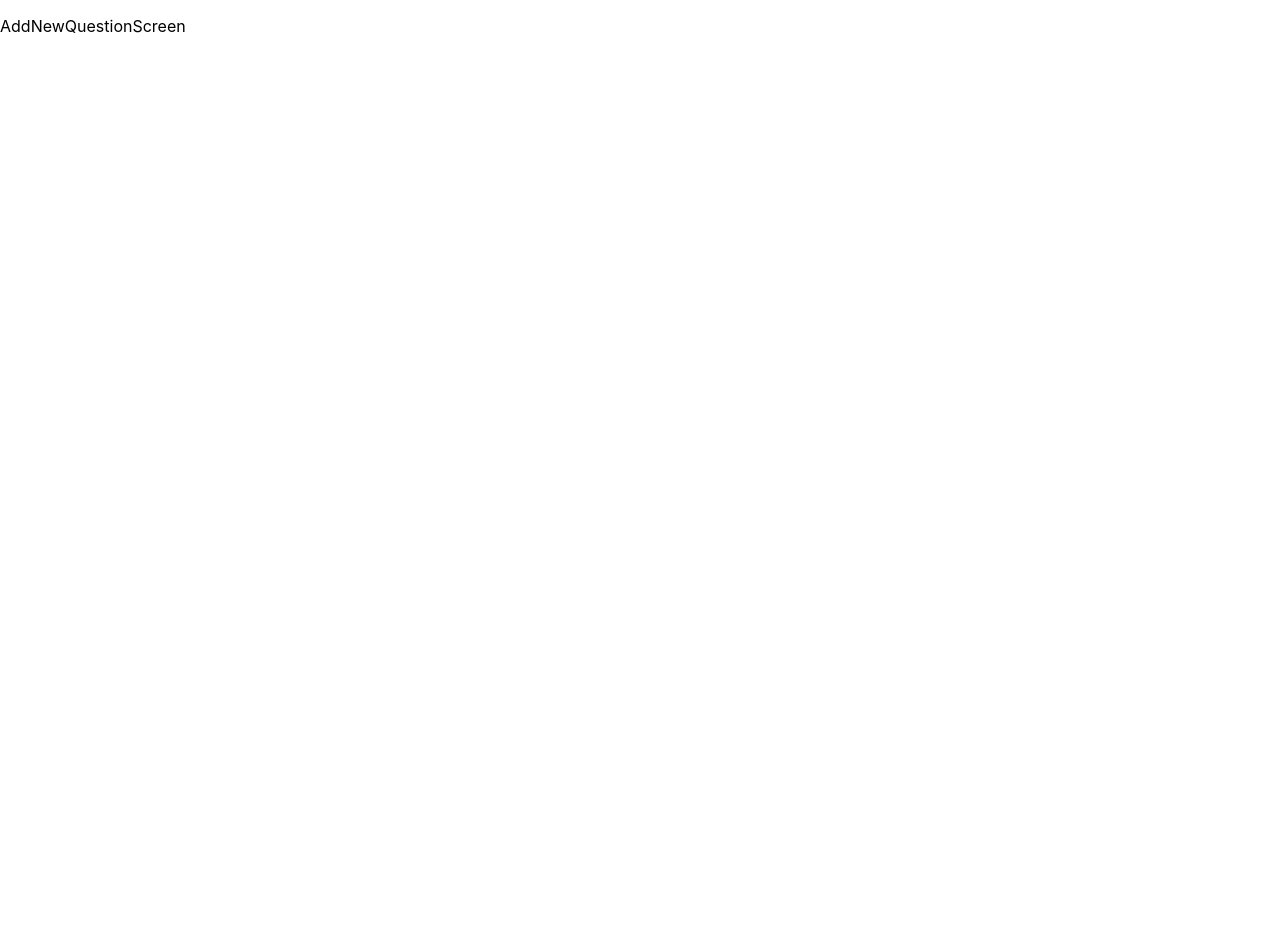
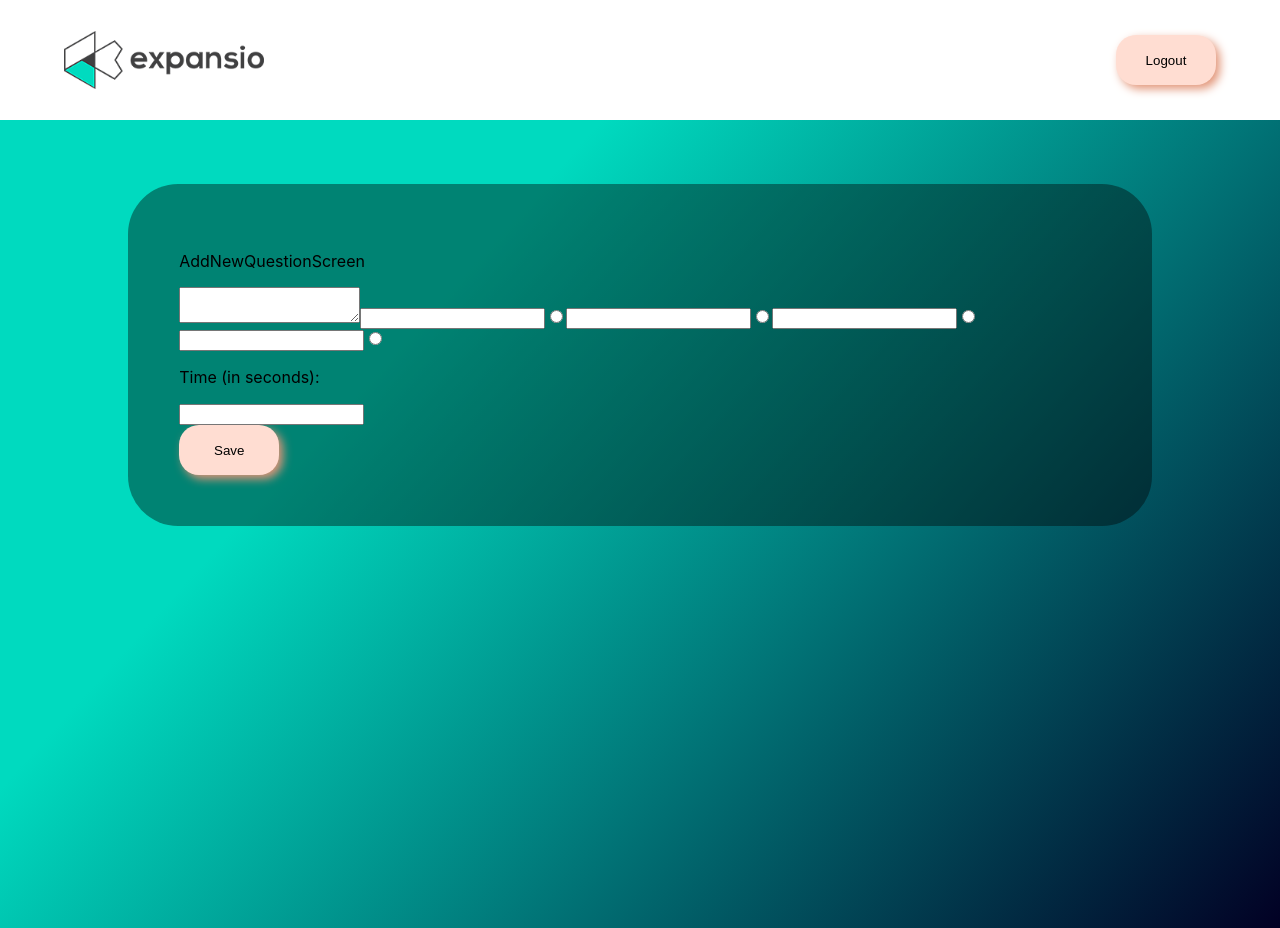
Before and after one commit to wojciechnowaczyk/quizz_app, a React (Create React App) app in the folder quiz_app/: page /dashboard/add-new-question in a window 1280 px wide. Before the commit the page ends 800 px from the top, so only its background shows below. Built offline with nearby package versions, Linux system fonts and the light colour scheme.

Commit message:
Main styles configurations and manage questions screen

```diff
--- /dev/null
+++ b/quiz_app/src/components/button.js
@@ -0,0 +1,28 @@
+import React from 'react';
+import styled from 'styled-components';
+import palette from '../theme/colors';
+
+const Button = ({title, onPress}) => {
+    return(
+        <StyledButton onClick={onPress}>
+            {title}
+        </StyledButton>
+    )
+}
+
+const StyledButton = styled.button`
+    width: 100px;
+    height: 50px;
+    display: flex;
+    align-items: center;
+    justify-content: center;
+    border: none;
+    border-radius: 20px;
+    cursor: pointer;
+    background-color: ${palette.pippin};
+    -webkit-box-shadow: 4px 4px 10px 0px rgba(226, 149, 120, 1);
+    -moz-box-shadow: 4px 4px 10px 0px rgba(226, 149, 120, 1);
+    box-shadow: 4px 4px 10px 0px rgba(226, 149, 120, 1);
+`
+
+export default Button;
--- /dev/null
+++ b/quiz_app/src/components/dashboardLayout.js
@@ -0,0 +1,57 @@
+import React from 'react';
+import styled from 'styled-components';
+import palette from "../theme/colors";
+import Button from './button';
+
+import LogotypeImg from '../assets/img/logo_expansio.png';
+
+const DashboardLayout = ({children}) => {
+    return(
+        <div>
+            <MainContainer>
+                <Logotype src={LogotypeImg}/>
+                <Button title="Logout" />
+            </MainContainer>
+            <BodyContainer>
+                <ContentBox>
+                    {children}
+                </ContentBox>
+            </BodyContainer>
+        </div>
+    )
+}
+
+const MainContainer = styled.div`
+    width: 90%;
+    height: 15vh;
+    display: flex;
+    align-items: center;
+    justify-content: space-between;
+    padding-left: 5%;
+    padding-right: 5%;
+`
+
+const Logotype = styled.img`
+    width: 200px;
+`
+
+const BodyContainer  = styled.div`
+    width: 80%;
+    height: 85vh;
+    background: ${palette.background};
+    padding-left: 10%;
+    padding-right: 10%;
+    padding-top: 5%;
+    padding-bottom: 5%;
+    display: flex;
+    justify-content: center;
+`
+
+const ContentBox = styled.div`
+    background-color: rgba(0,0,0,0.4);
+    width: 90%;
+    height: fit-content;
+    padding: 5%;
+    border-radius: 50px;
+`
+export default DashboardLayout;
--- a/quiz_app/src/screens/addNewQuestionScreen.js
+++ b/quiz_app/src/screens/addNewQuestionScreen.js
@@ -1,8 +1,68 @@
-import React from 'react';
+import React, {useState} from 'react';
+import DashboardLayout from '../components/dashboardLayout';
+import Button from '../components/button';
 
 const AddNewQuestionScreen = () =>{
+    const [question, setQuestion] = useState("");
+    const [answers, setAnswers] = useState([]);
+    const [rightAnswerId, setRightAnswerId] = useState(null);
+    const [time, setTime] = useState(0);
+    const handleSetQuestion = (event) => {
+        setQuestion(event.target.value);
+        event.preventDefault();
+    }
+    const handleSetAnswer = (id, event) => {
+        if(answers.some(el=> el.id === id)){
+            const answerIndex = answers.findIndex(el => el.id === id);
+            const obj = {id: id, answer: event.target.value}
+            const newAnswersArray1 = answers.slice(0,answerIndex);
+            const newArray2 = answers.slice(answerIndex+1);
+            const newAnswersArray = newAnswersArray1.concat(newArray2);
+            newAnswersArray.push(obj);
+            setAnswers(newAnswersArray);
+        }else{
+            const obj = {id: id, answer: event.target.value}
+            setAnswers(answers.concat(obj));
+        }
+        event.preventDefault();
+    }
+
+    const handleRadioButton = (event) => {
+        setRightAnswerId(event.target.value);
+        event.preventDefault();
+    }
+
+    const handleSaveData = () => {
+        console.log('handleData');
+        const objectToSend = {
+            date: new Date(),
+            question: question,
+            answers: answers,
+            rightAnswerId: rightAnswerId,
+            time: time,
+        }
+        fetch('http://localhost:3001/addQuestion', {headers:{"Content-Type": "application/json", "Access-Control-Allow-Origin" : "*"},method: "POST", mode: "cors", body: JSON.stringify(objectToSend)})
+        .then(response => response.json())
+        .then(data => console.log(data))
+        .catch(err => console.log("error:" +err))
+    }
     return(
-        <p>AddNewQuestionScreen</p>
+        <DashboardLayout>
+            <p>AddNewQuestionScreen</p>
+            <textarea id="question" name="question" value={question} onChange={handleSetQuestion}/>
+            <input  id="answer1" name="answer1" onChange={(e)=>handleSetAnswer('answer1', e)}/>
+            <input type="radio" id="answer1Radio" name="answer1Radio" value="answer1" onChange={handleRadioButton}/>
+            <input  id="answer2" name="answer1" onChange={(e)=>handleSetAnswer('answer2', e)}/>
+            <input type="radio" id="answer1Radio" name="answer1Radio" value="answer2" onChange={handleRadioButton}/>
+            <input  id="answer3" name="answer1" onChange={(e)=>handleSetAnswer('answer3', e)}/>
+            <input type="radio" id="answer1Radio" name="answer1Radio" value="answer3" onChange={handleRadioButton}/>
+            <input  id="answer4" name="answer1" onChange={(e)=>handleSetAnswer('answer4', e)}/>
+            <input type="radio" id="answer1Radio" name="answer1Radio" value="answer4" onChange={handleRadioButton}/>
+            <p>Time (in seconds):</p>
+            <input  id="time" name="time" onChange={(e)=>setTime(e.target.value)}/>
+            <br/>
+            <Button onPress={handleSaveData} title="Save"/>
+        </DashboardLayout>
     )
 }
 
--- a/quiz_app/src/screens/dashboard.js
+++ b/quiz_app/src/screens/dashboard.js
@@ -1,14 +1,15 @@
 import React from 'react';
 import { Link } from 'react-router-dom';
+import DashboardLayout from '../components/dashboardLayout';
 
 const Dashboard = () =>{
     return(
-        <>
+        <DashboardLayout>
             <p>Dashboard</p>
             <Link to="./quizzes">Manage Quizzes</Link>
             <Link to="./users">Manage Useres</Link>
             <Link to="./add-new-question">Add new question</Link>
-        </>
+        </DashboardLayout>
     )
 }
 
--- a/quiz_app/src/screens/mainScreen.js
+++ b/quiz_app/src/screens/mainScreen.js
@@ -3,6 +3,7 @@ import styled from 'styled-components';
 import InputWithLabel from '../components/inputWithLabel';
 import Logotype from '../assets/img/logo_expansio.png';
 import RightArrow from '../assets/img/right-arrow.png';
+import palette from '../theme/colors';
 
 const  MainScreen = () => {
     const handleArrowClick = () => {
@@ -28,7 +29,7 @@ const MainBox = styled.div`
     width: 100%;
     height: 100vh;
     background: rgb(2,0,36);
-    background: linear-gradient(312deg, rgba(2,0,36,1) 0%, rgba(0,218,191,1) 70%);
+    background: ${palette.background};
     display: flex;
     align-items: center;
     justify-content: center;
--- a/quiz_app/src/screens/manageUsersScreen.js
+++ b/quiz_app/src/screens/manageUsersScreen.js
@@ -1,8 +1,11 @@
 import React from 'react';
+import DashboardLayout from '../components/dashboardLayout';
 
 const ManageUsersScreen = () =>{
     return(
-        <p>ManageUsersScreen</p>
+        <DashboardLayout>
+            <p>ManageUsersScreen</p>
+        </DashboardLayout>
     )
 }
 
--- a/quiz_app/src/screens/seeFulfilledQuizzesScreen.js
+++ b/quiz_app/src/screens/seeFulfilledQuizzesScreen.js
@@ -1,8 +1,11 @@
 import React from 'react';
+import DashboardLayout from '../components/dashboardLayout';
 
 const SeeFulffiledQuizzesScreen = () =>{
     return(
-        <p>See Fullfiled Quizzes Screen</p>
+        <DashboardLayout>
+            <p>See Fullfiled Quizzes Screen</p>
+        </DashboardLayout>
     )
 }
 
--- /dev/null
+++ b/quiz_app/src/theme/colors.js
@@ -0,0 +1,11 @@
+const palette = {
+    cyan: "#83c5be",
+    maryBlue: "#006d77",
+    aliceBlue: "#edf6f9",
+    pippin: "#ffddd2",
+    copper: "#e29578",
+    background: 'linear-gradient(312deg, rgba(2,0,36,1) 0%, rgba(0,218,191,1) 70%)',
+    white: "#fff"
+}
+
+export default palette;
```
